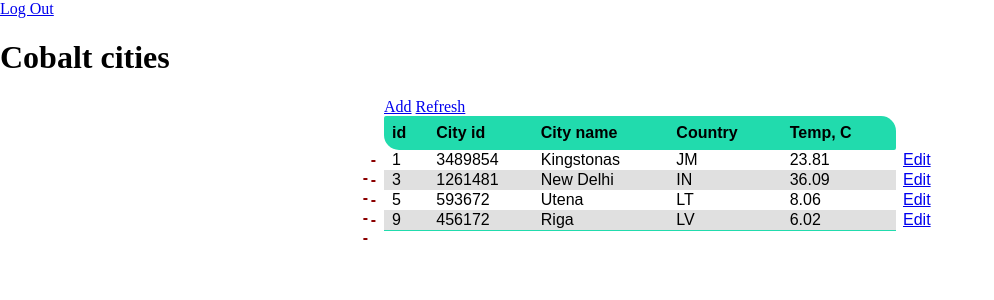
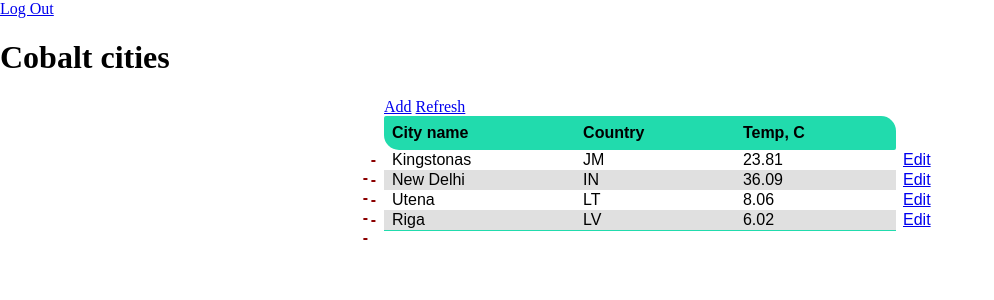
Before and after one commit to NorthOC/openweatherapi-dashboard-flask, a Flask app: page /dashboard in a window 1280 px wide. Shown: the top 300 px of the page, without its empty margins (0-994 px from the left). Run offline with Flask 2, Linux system fonts and the light colour scheme; the visitor is signed in with stand-in values (Sample User, id 1); data comes from the database, SQL or seed files in the repository; both versions use the stored data as it was after the commit.

Commit message:
final commit

```diff
--- a/history_log.py
+++ b/history_log.py
@@ -3,6 +3,7 @@ import os
 
 def update_history(city):
 
+  # prevent refresh page spam
   with open('logs/history.log', 'rb') as f:
     try:  # catch OSError in case of a one line file
         f.seek(-2, os.SEEK_END)
@@ -12,11 +13,14 @@ def update_history(city):
         f.seek(0)
     last_line = f.readline().decode()
 
+  # logs
   date = str(datetime.now())
   searched_for = city['city']
   temp = str(city['temp'])
   log_string = "[" + date + "] " + searched_for + " " + temp + "\n"
+
   if log_string.split(" ")[2] + temp != last_line.split(" ")[2] + temp:
+
     with open('logs/history.log', 'a', encoding='utf-8') as f:
       f.write(log_string)
 
--- a/templates/dashboard.html
+++ b/templates/dashboard.html
@@ -12,20 +12,16 @@
   <a href="/logout">Log Out</a>
 
   <h1>{{g.user.username.capitalize()}} cities</h1>
-  {%if g.user.cities:%}
 
     <div class="container">
       <a href="/weather">Add</a>
       <a href="/dashboard/refresh">Refresh</a>
     </div>
 
-  {%endif%}
 
   <table class="dashboard-table">
     <thead>
       <tr>
-        <th>id</th>
-        <th>City id</th>
         <th>City name</th>
         <th>Country</th>
         <th>Temp, C</th>
@@ -40,9 +36,7 @@
                 <a href="{{'/delete?id={}'.format(item.id)}}" style="color:darkred" class="dashboard-link remove">--</a>
             </div>
           </div>
-          {{item.id}}</td>
-        <td>{{item.city_id}}</td>
-        <td>{{item.name}}</td>
+        {{item.name}}</td>
         <td>{{item.country_code}}</td>
         <td>{{item.temp}}
           <div style="position: relative; float:right">
--- a/templates/user_cities.html
+++ b/templates/user_cities.html
@@ -12,8 +12,6 @@
   <table class="dashboard-table">
     <thead>
       <tr>
-        <th>id</th>
-        <th>City id</th>
         <th>City name</th>
         <th>Country</th>
         <th>Temp, C</th>
@@ -22,8 +20,6 @@
     <tbody>
       {%for item in user.cities%}
       <tr>
-        <td>{{item.id}}</td>
-        <td>{{item.city_id}}</td>
         <td>{{item.name}}</td>
         <td>{{item.country_code}}</td>
         <td>{{item.temp}}</td>
```
Also changed, not shown: app.db, 1 other file.
